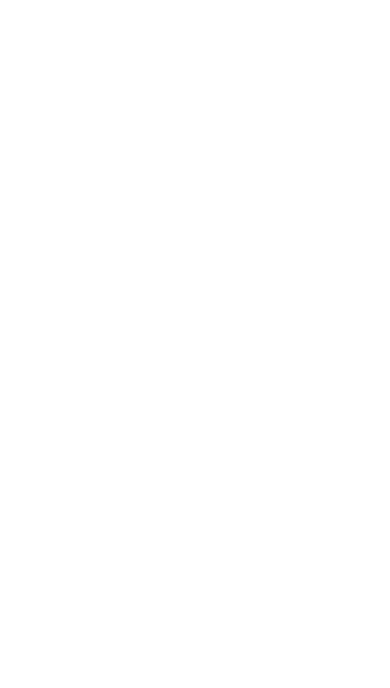
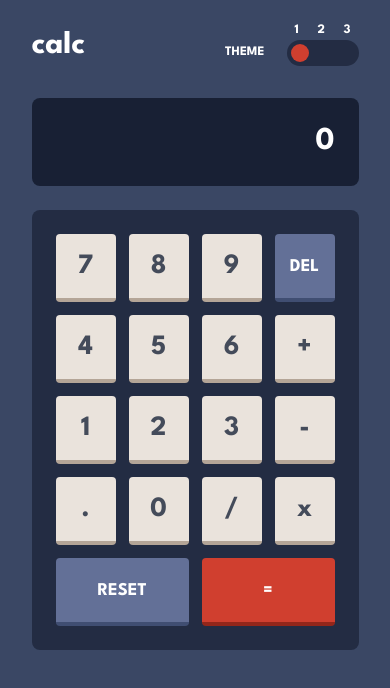
Before and after one commit to john-mirage/fm-calculator-app, a website built with Vite: page index.html in a window 390 px wide. Built offline with nearby package versions, Linux system fonts and the light colour scheme.

Commit message:
feat: add mobile styles

```diff
--- a/index.html
+++ b/index.html
@@ -1,5 +1,5 @@
 <!DOCTYPE html>
-<html lang="en">
+<html class="theme-1" lang="en" dir="ltr">
 
 <head>
     <meta charset="UTF-8"/>
@@ -29,8 +29,41 @@
     <meta property="twitter:image" content="https://john-mirage.github.io/calculator-app/preview.jpg">
 </head>
 
-<body>
+<body class="page">
+    <main class="page__container">
 
+        <header class="header">
+            <h1 class="header__title">calc</h1>
+            <div class="switch">
+                <p class="switch__title">theme</p>
+                <div class="switch__button">
+                    <div class="switch__label-list">
+                        <label class="switch__label" for="theme-selector-1">1</label>
+                        <label class="switch__label" for="theme-selector-2">2</label>
+                        <label class="switch__label" for="theme-selector-3">3</label>
+                    </div>
+                    <div class="switch__input-list">
+                        <input class="switch__input" type="radio" value="theme-1" name="theme-selector" id="theme-selector-1" checked>
+                        <input class="switch__input" type="radio" value="theme-2" name="theme-selector" id="theme-selector-2">
+                        <input class="switch__input" type="radio" value="theme-3" name="theme-selector" id="theme-selector-3">
+                    </div>
+                </div>
+            </div>
+        </header>
+
+        <div class="screen">
+            <p class="screen__result">0</p>
+        </div>
+
+        <div class="keypad" id="keypad">
+            <template id="key-template">
+                <button class="keypad__key">
+                    <span class="keypad__label"></span>
+                </button>
+            </template>
+        </div>
+
+    </main>
     <script type="module" src="/src/main.ts"></script>
 </body>
 
--- a/package.json
+++ b/package.json
@@ -8,6 +8,7 @@
     "preview": "vite preview"
   },
   "devDependencies": {
+    "@types/node": "^17.0.31",
     "typescript": "^4.5.4",
     "vite": "^2.9.7"
   }
--- a/src/main.css
+++ b/src/main.css
@@ -1,6 +1,13 @@
+@import "styles/page.css";
+@import "styles/header.css";
+@import "styles/switch.css";
+@import "styles/screen.css";
+@import "styles/keypad.css";
+
 .theme-1:root {
   --main-background: hsl(222, 26%, 31%);
   --toggle-background: hsl(223, 31%, 20%);
+  --toggle: hsl(6, 63%, 50%);
   --keypad-background: hsl(223, 31%, 20%);
   --screen-background: hsl(224, 36%, 15%);
   --del-reset-key-background: hsl(225, 21%, 49%);
@@ -18,6 +25,7 @@
 .theme-2:root {
   --main-background: hsl(0, 0%, 90%);
   --toggle-background: hsl(0, 5%, 81%);
+  --toggle: hsl(25, 98%, 40%);
   --keypad-background: hsl(0, 5%, 81%);
   --screen-background: hsl(0, 0%, 93%);
   --del-reset-key-background: hsl(185, 42%, 37%);
@@ -35,6 +43,7 @@
 .theme-3:root {
   --main-background: hsl(268, 75%, 9%);
   --toggle-background: hsl(268, 71%, 12%);
+  --toggle: hsl(176, 100%, 44%);
   --keypad-background: hsl(268, 71%, 12%);
   --screen-background: hsl(268, 71%, 12%);
   --del-reset-key-background: hsl(281, 89%, 26%);
--- a/src/main.ts
+++ b/src/main.ts
@@ -1 +1,137 @@
 import './main.css';
+
+const themeSelectors = document.querySelectorAll(".switch__input");
+const keypad = document.querySelector("#keypad");
+const keyTemplate = document.querySelector("#key-template") as HTMLTemplateElement;
+
+let theme = "theme-1";
+
+themeSelectors.forEach(themeSelector => {
+  themeSelector.addEventListener("change", (event) => {
+    const target = event.target as HTMLInputElement;
+    document.documentElement.classList.replace(theme, target.value);
+    theme = target.value;
+  });
+});
+
+const keys = [
+  {
+    label: "7",
+    action: "",
+    isRectangle: false,
+    type: "number-operator",
+  },
+  {
+    label: "8",
+    action: "",
+    isRectangle: false,
+    type: "number-operator",
+  },
+  {
+    label: "9",
+    action: "",
+    isRectangle: false,
+    type: "number-operator",
+  },
+  {
+    label: "del",
+    action: "",
+    isRectangle: false,
+    type: "del-reset",
+  },
+  {
+    label: "4",
+    action: "",
+    isRectangle: false,
+    type: "number-operator",
+  },
+  {
+    label: "5",
+    action: "",
+    isRectangle: false,
+    type: "number-operator",
+  },
+  {
+    label: "6",
+    action: "",
+    isRectangle: false,
+    type: "number-operator",
+  },
+  {
+    label: "+",
+    action: "",
+    isRectangle: false,
+    type: "number-operator",
+  },
+  {
+    label: "1",
+    action: "",
+    isRectangle: false,
+    type: "number-operator",
+  },
+  {
+    label: "2",
+    action: "",
+    isRectangle: false,
+    type: "number-operator",
+  },
+  {
+    label: "3",
+    action: "",
+    isRectangle: false,
+    type: "number-operator",
+  },
+  {
+    label: "-",
+    action: "",
+    isRectangle: false,
+    type: "number-operator",
+  },
+  {
+    label: ".",
+    action: "",
+    isRectangle: false,
+    type: "number-operator",
+  },
+  {
+    label: "0",
+    action: "",
+    isRectangle: false,
+    type: "number-operator",
+  },
+  {
+    label: "/",
+    action: "",
+    isRectangle: false,
+    type: "number-operator",
+  },
+  {
+    label: "x",
+    action: "",
+    isRectangle: false,
+    type: "number-operator",
+  },
+  {
+    label: "reset",
+    action: "",
+    isRectangle: true,
+    type: "del-reset",
+  },
+  {
+    label: "=",
+    action: "",
+    isRectangle: true,
+    type: "equal",
+  },
+];
+
+keys.forEach((key) => {
+  const keyFragment = keyTemplate.content.cloneNode(true) as HTMLElement;
+  const button = keyFragment.querySelector(".keypad__key") as HTMLButtonElement;
+  const label = keyFragment.querySelector(".keypad__label") as HTMLSpanElement;
+  button.classList.add(key.isRectangle ? "keypad__key--rectangle": "keypad__key--square");
+  button.classList.add(`keypad__key--${key.type}`);
+  label.textContent = key.label;
+  keypad.appendChild(document.createComment(key.label));
+  keypad.appendChild(keyFragment);
+});
--- /dev/null
+++ b/src/styles/header.css
@@ -0,0 +1,16 @@
+.header {
+    display: flex;
+    flex-direction: row;
+    justify-content: space-between;
+    align-items: center;
+    width: 100%;
+    height: auto;
+    margin-bottom: 3.2rem;
+}
+
+.header__title {
+    font-size: 3.2rem;
+    font-weight: 700;
+    color: var(--primary-text);
+    margin: 0;
+}
--- /dev/null
+++ b/src/styles/keypad.css
@@ -0,0 +1,68 @@
+.keypad {
+    display: grid;
+    grid-template-columns: repeat(4, 1fr);
+    gap: 1.3rem;
+    width: 100%;
+    height: auto;
+    padding: 2.4rem;
+    background-color: var(--keypad-background);
+    border-radius: 0.8rem;
+}
+
+.keypad__key {
+    position: relative;
+    width: 100%;
+    height: auto;
+    border-radius: 0.4rem;
+    border: none;
+    font-family: inherit;
+}
+
+.keypad__key--number-operator {
+    background-color: var(--number-operator-key-background);
+    border-bottom: 0.4rem solid var(--number-operator-key-shadow);
+}
+
+.keypad__key--del-reset {
+    background-color: var(--del-reset-key-background);
+    border-bottom: 0.4rem solid var(--del-reset-key-shadow);
+}
+
+.keypad__key--equal {
+    background-color: var(--equal-key-background);
+    border-bottom: 0.4rem solid var(--equal-key-shadow);
+}
+
+.keypad__key--square {
+    padding-top: 105%;
+}
+
+.keypad__key--rectangle {
+    grid-column: span 2 / span 2;
+    padding-top: 47.5%;
+}
+
+.keypad__label {
+    position: absolute;
+    top: 50%;
+    left: 50%;
+    transform: translate(-50%, -50%);
+    font-weight: 700;
+    color: var(--number-operator-text);
+}
+
+.keypad__key--number-operator > .keypad__label {
+    font-size: 2.8rem;
+    color: var(--number-operator-text);
+}
+
+.keypad__key--del-reset > .keypad__label {
+    text-transform: uppercase;
+    font-size: 1.8rem;
+    color: var(--del-reset-text);
+}
+
+.keypad__key--equal > .keypad__label {
+    color: var(--equal-text);
+    font-size: 1.8rem;
+}
--- /dev/null
+++ b/src/styles/page.css
@@ -0,0 +1,19 @@
+.page {
+    width: 100%;
+    min-height: 100vh;
+    background-color: var(--main-background);
+}
+
+.page__container {
+    width: 100%;
+    height: auto;
+    padding: 2.4rem 2.4rem 3.2rem 2.4rem;
+}
+
+@media screen and (min-width: 375px) {
+    .page__container {
+        max-width: 375px;
+        margin-left: auto;
+        margin-right: auto;
+    }
+}
--- /dev/null
+++ b/src/styles/screen.css
@@ -0,0 +1,17 @@
+.screen {
+    width: 100%;
+    height: 8.8rem;
+    border-radius: 0.8rem;
+    background-color: var(--screen-background);
+    padding: 2.4rem;
+    margin-bottom: 2.4rem;
+}
+
+.screen__result {
+    font-size: 3.2rem;
+    font-weight: 700;
+    text-align: end;
+    line-height: 4rem;
+    color: var(--primary-text);
+    margin: 0;
+}
--- /dev/null
+++ b/src/styles/switch.css
@@ -0,0 +1,62 @@
+.switch {
+    display: flex;
+    flex-direction: row;
+    justify-content: flex-start;
+    align-items: flex-end;
+}
+
+.switch__title {
+    font-size: 1.3rem;
+    font-weight: 700;
+    color: var(--primary-text);
+    text-transform: uppercase;
+    margin: 0 2.2rem 0.8rem 0;
+}
+
+.switch__button {
+
+}
+
+.switch__label-list {
+    display: flex;
+    flex-direction: row;
+    justify-content: space-between;
+    align-items: center;
+    padding-left: 0.8rem;
+    padding-right: 0.8rem;
+    margin-bottom: 0.4rem;
+}
+
+.switch__label {
+    font-size: 1.3rem;
+    font-weight: 700;
+    color: var(--primary-text);
+}
+
+.switch__input-list {
+    display: flex;
+    flex-direction: row;
+    justify-content: space-between;
+    align-items: center;
+    width: 7.2rem;
+    height: 2.6rem;
+    padding: 0.4rem;
+    border-radius: 1.3rem;
+    background-color: var(--toggle-background);
+}
+
+.switch__input {
+    appearance: none;
+    -moz-appearance: none;
+    -webkit-appearance: none;
+    width: 1.8rem;
+    height: 1.8rem;
+    border-radius: 50%;
+    background-color: transparent;
+    border: none;
+    margin: 0;
+}
+
+.switch__input:checked {
+    background-color: var(--toggle);
+}
--- /dev/null
+++ b/vite.config.js
@@ -0,0 +1,13 @@
+import { defineConfig } from 'vite';
+import { resolve } from 'path';
+
+// https://vitejs.dev/config/
+export default defineConfig({
+  base: "/calculator-app/",
+  resolve: {
+    alias: {
+      '@styles': resolve(__dirname, 'src/styles'),
+      '@scripts': resolve(__dirname, 'src/scripts'),
+    },
+  },
+})
```
Also changed, not shown: tsconfig.json (+6 -1 lines), 1 other file.
